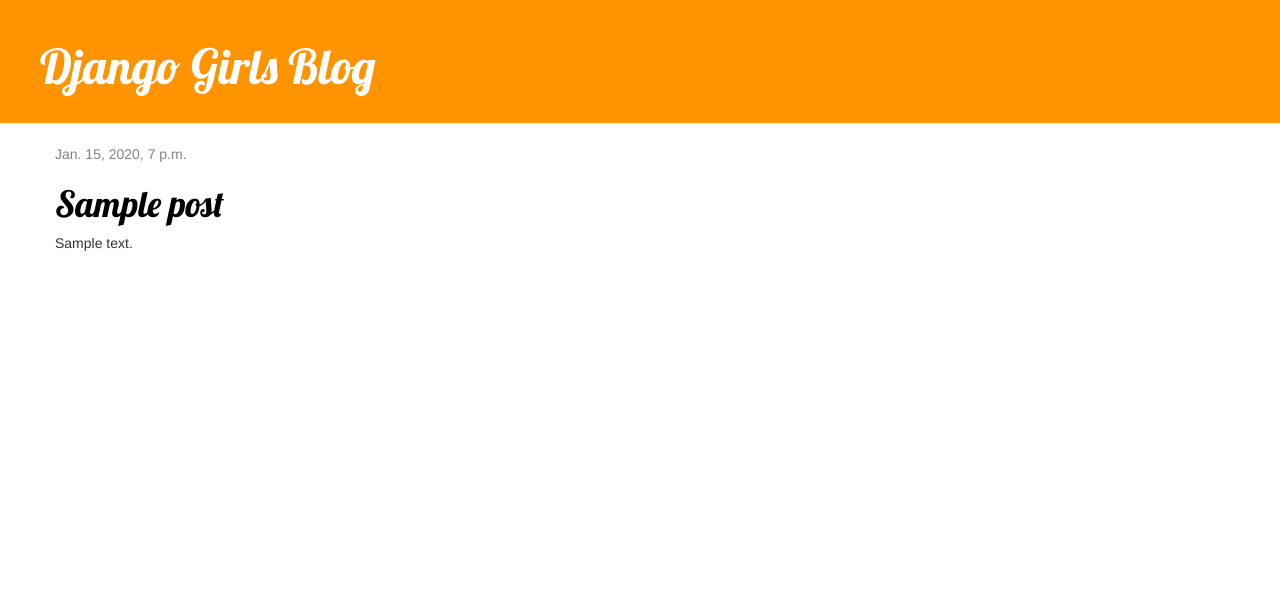
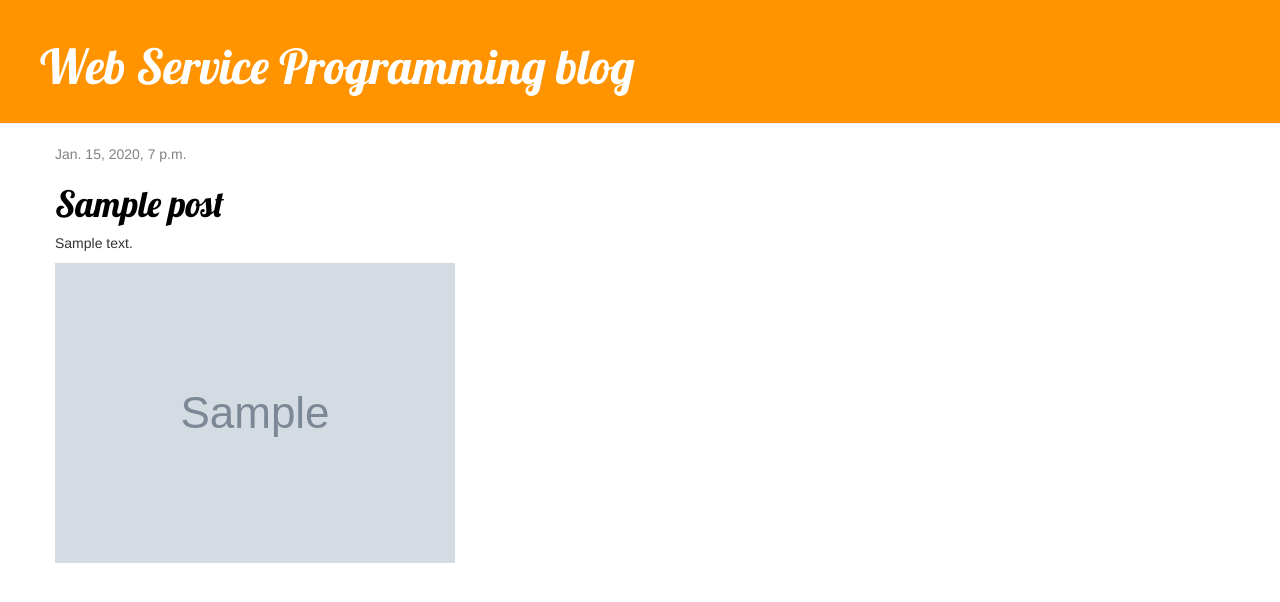
Before and after one commit to pl0901/my-first-blog, a Django app: page / in a window 1280 px wide. Shown: the top 602 px of the page. Run offline with Django 3.2, Linux system fonts and the light colour scheme; tables that the repository leaves empty hold one stand-in row (values such as "Sample post"); grey boxes marked "Sample" are stand-in pictures; some libraries are stand-ins or nearby versions.

Commit message:
homework12-1 completed

```diff
--- a/blog/models.py
+++ b/blog/models.py
@@ -12,6 +12,8 @@ class Post(models.Model):
         default=timezone.now)
     published_date = models.DateTimeField(
         blank=True, null=True)
+    image = models.ImageField(
+        upload_to='intruder_image/%Y/%m/%d/', default='intruder_image/default_error.png')
 
     def publish(self):
         self.published_date = timezone.now()
--- a/blog/static/css/blog.css
+++ b/blog/static/css/blog.css
@@ -44,3 +44,7 @@ h1, h2, h3, h4 {
 .post h1 a, .post h1 a:visited {
     color: #000000;
 }
+
+.intruder-image-list{
+    object-fit: cover;
+    }
--- a/blog/templates/blog/base.html
+++ b/blog/templates/blog/base.html
@@ -1,7 +1,7 @@
 {% load static %}
 <html>
     <head>
-        <title>Django Girls blog</title>
+        <title>Web Service Programming blog</title>
         <link rel="stylesheet" href="//maxcdn.bootstrapcdn.com/bootstrap/3.2.0/css/bootstrap.min.css">
         <link rel="stylesheet" href="//maxcdn.bootstrapcdn.com/bootstrap/3.2.0/css/bootstrap-theme.min.css">
         <link href='//fonts.googleapis.com/css?family=Lobster&subset=latin,latin-ext' rel='stylesheet' type='text/css'>
@@ -12,7 +12,7 @@
             {% if user.is_authenticated %}
                 <a href="{% url 'post_new' %}" class="top-menu"><span class="glyphicon glyphicon-plus"></span></a>
             {% endif %}
-            <h1><a href="/">Django Girls Blog</a></h1>
+            <h1><a href="/">Web Service Programming blog</a></h1>
         </div>
         <div class="content container">
             <div class="row">
--- a/blog/templates/blog/post_list.html
+++ b/blog/templates/blog/post_list.html
@@ -8,6 +8,8 @@
             </div>
             <h1><a href="{% url 'post_detail' pk=post.pk %}">{{ post.title }}</a></h1>
             <p>{{ post.text|linebreaksbr }}</p>
+            <!-- intruder image -->
+            <img src="{{ post.image.url }}" class="rounded intruder-image-list" alt="{{post.title}}">
         </div>
     {% endfor %}
 {% endblock %}
--- a/blog/urls.py
+++ b/blog/urls.py
@@ -1,9 +1,16 @@
 from django.urls import path
 from . import views
+from django.urls import include
+from rest_framework import routers
+
+router = routers.DefaultRouter()
+router.register('Post', views.IntruderImage)
 
 urlpatterns = [
     path('', views.post_list, name='post_list'),
     path('post/<int:pk>/', views.post_detail, name='post_detail'),
     path('post/new/', views.post_new, name='post_new'),
     path('post/<int:pk>/edit/', views.post_edit, name='post_edit'),
+    path('', views.post_list, name='post_list'),
+    path('api_root/', include(router.urls)),
 ]
--- a/blog/views.py
+++ b/blog/views.py
@@ -4,6 +4,8 @@ from .models import Post
 from django.shortcuts import render, get_object_or_404
 from .form import PostForm
 from django.shortcuts import redirect
+from rest_framework import viewsets
+from .serializers import PostSerializer
 
 
 def post_list(request):
@@ -44,3 +46,8 @@ def post_edit(request, pk):
     else:
         form = PostForm(instance=post)
     return render(request, 'blog/post_edit.html', {'form': form})
+
+
+class IntruderImage(viewsets.ModelViewSet):
+    queryset = Post.objects.all()
+    serializer_class = PostSerializer
--- a/mysite/urls.py
+++ b/mysite/urls.py
@@ -15,9 +15,20 @@ Including another URLconf
 """
 from django.contrib import admin
 from django.urls import path, include
+from django.conf import settings
+from django.conf.urls.static import static
+from rest_framework.authtoken.views import obtain_auth_token
+
 
 urlpatterns = [
     path('admin/', admin.site.urls),
     path('', include('blog.urls')),
+    path('api-auth/', include('rest_framework.urls')),
+    path('api-token-auth/', obtain_auth_token),
+
+
 
 ]
+
+urlpatterns += static(settings.STATIC_URL, document_root=settings.STATIC_ROOT)
+urlpatterns += static(settings.MEDIA_URL, document_root=settings.MEDIA_ROOT)
```
Also changed, not shown: blog/serializers.py (added, +8 -0 lines), mysite/settings.py (+11 -1 lines), blog/migrations/0003_post_image.py (added), blog/migrations/0004_alter_post_image.py (added), media/intruder_image/2023/06/13/실습Elastic_Beanstalk.PNG (added).
